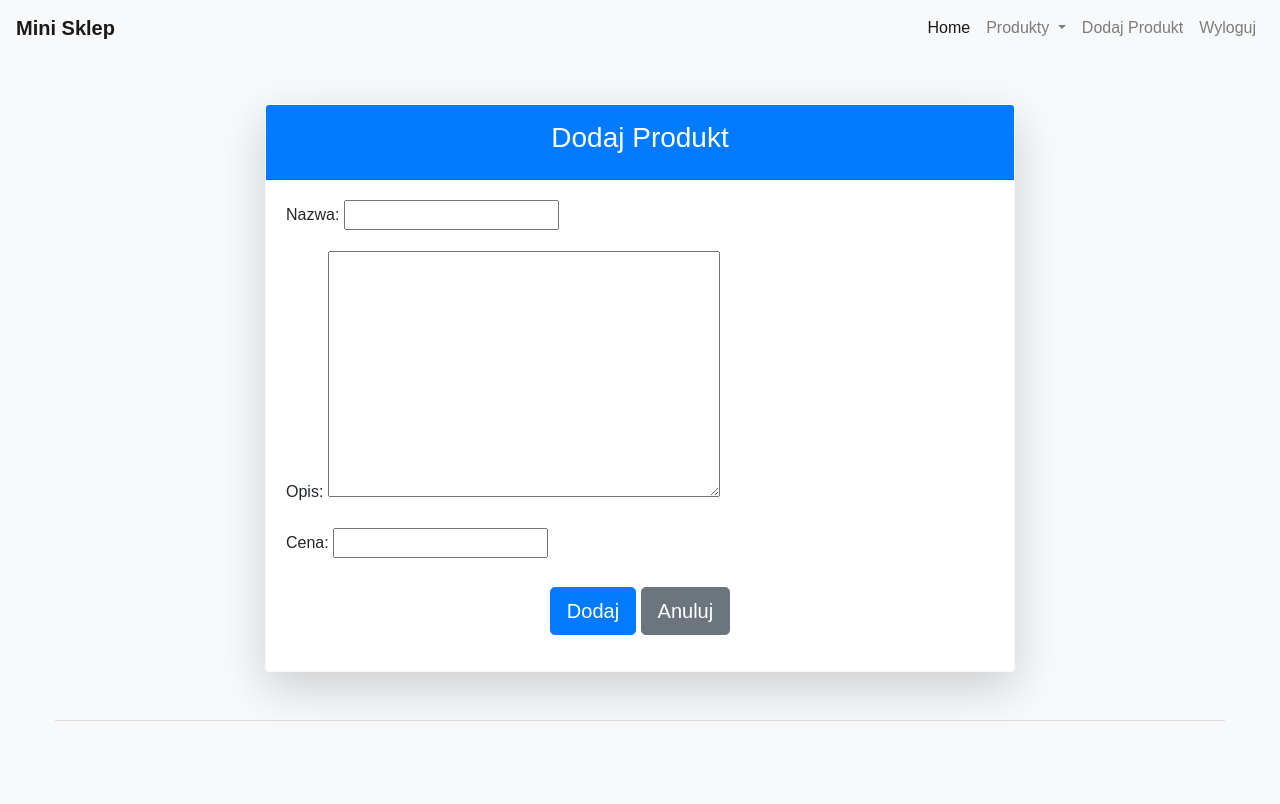
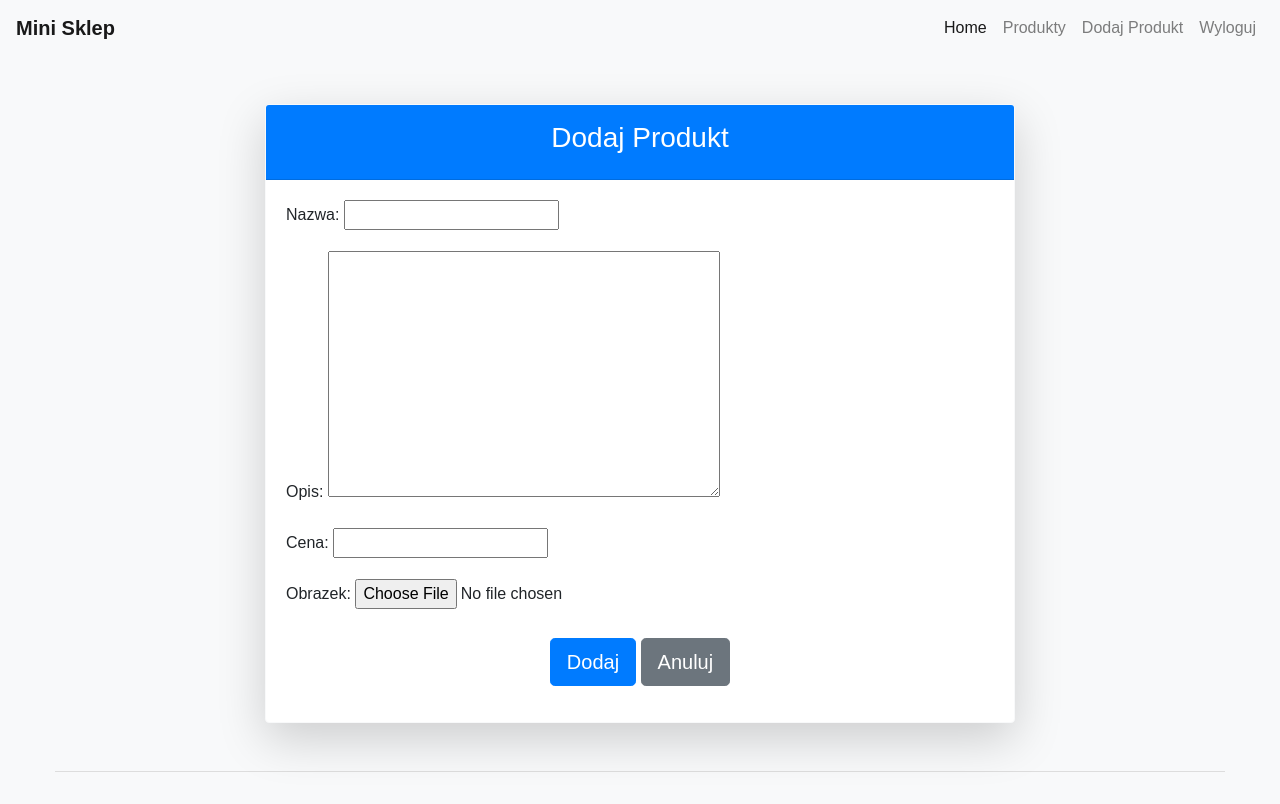
Before and after one commit to TheGift20obj/MiniSklep, a Django app: page /dodaj/ in a window 1280 px wide. Run offline with Django 5.2, Linux system fonts and the light colour scheme; the first user in the database is signed in; some libraries are stand-ins or nearby versions.

Commit message:
Added image for products

```diff
--- a/minisklep/settings.py
+++ b/minisklep/settings.py
@@ -80,6 +80,8 @@ DATABASES = {
         'NAME': BASE_DIR / 'db.sqlite3',
     }
 }
+MEDIA_URL = '/images/'
+MEDIA_ROOT = BASE_DIR / 'images'
 
 
 # Password validation
--- a/sklep/forms.py
+++ b/sklep/forms.py
@@ -4,4 +4,4 @@ from .models import Produkt
 class ProduktForm(forms.ModelForm):
     class Meta:
         model = Produkt
-        fields = ['nazwa', 'opis', 'cena']
+        fields = ['nazwa', 'opis', 'cena', 'obrazek']
--- a/sklep/models.py
+++ b/sklep/models.py
@@ -4,7 +4,7 @@ class Produkt(models.Model):
     nazwa = models.CharField(max_length=100)
     opis = models.TextField()
     cena = models.DecimalField(max_digits=10, decimal_places=2)
-    zdjecie = models.ImageField(upload_to='produkty/', null=True, blank=True)
+    obrazek = models.ImageField(upload_to='', null=True, blank=True)
 
     def __str__(self):
         return self.nazwa
--- a/sklep/templates/base.html
+++ b/sklep/templates/base.html
@@ -76,7 +76,6 @@
 </head>
 
 <body>
-    <!-- Nawigacja -->
     <nav class="navbar navbar-expand-lg navbar-light bg-light sticky-top">
         <a class="navbar-brand" href="/">Mini Sklep</a>
         <button class="navbar-toggler" type="button" data-toggle="collapse" data-target="#navbarNav" aria-controls="navbarNav" aria-expanded="false" aria-label="Toggle navigation">
@@ -88,7 +87,7 @@
                     <a class="nav-link" href="/">Home</a>
                 </li>
                 <li class="nav-item dropdown">
-                    <a class="nav-link dropdown-toggle" href="#" id="navbarDropdown" role="button" data-toggle="dropdown" aria-haspopup="true" aria-expanded="false">
+                    <a class="nav-link" href="#" id="navbarDropdown" role="button" data-toggle="dropdown" aria-haspopup="true" aria-expanded="false">
                         Produkty
                     </a>
                 </li>
@@ -102,14 +101,10 @@
         </div>
     </nav>
     <div class="container">
-
-        <!-- Zawartość strony -->
         <div class="content">
             {% block content %}
             {% endblock %}
         </div>
-
-        <!-- Stopka -->
         <footer class="footer mt-5 py-3 bg-light">
             <div class="container">
                 <!--<span>© 2025 Mini Sklep - Wszystkie prawa zastrzeżone</span>-->
--- a/sklep/templates/dodaj_edycja_produkt.html
+++ b/sklep/templates/dodaj_edycja_produkt.html
@@ -15,8 +15,9 @@
           </h3>
         </div>
         <div class="card-body">
-          <form method="post">
+          <form method="post" enctype="multipart/form-data">
             {% csrf_token %}
+
             <div class="form-group">
               {{ form.as_p }}
             </div>
--- a/sklep/templates/login.html
+++ b/sklep/templates/login.html
@@ -85,12 +85,10 @@
 
 <body>
     <div class="container">
-        <!-- Nawigacja -->
         <nav class="navbar navbar-expand-lg navbar-light bg-light">
             <a class="navbar-brand" href="/">Mini Sklep</a>
         </nav>
 
-        <!-- Formularz logowania -->
         <div class="login-form">
             <h2>Logowanie</h2>
             <form method="POST">
@@ -107,10 +105,9 @@
             </form>
         </div>
 
-        <!-- Stopka -->
         <footer class="footer mt-5 py-3 bg-light">
             <div class="container">
-                <span>© 2025 Mini Sklep - Wszystkie prawa zastrzeżone</span>
+                <!--<span>© 2025 Mini Sklep - Wszystkie prawa zastrzeżone</span>-->
             </div>
         </footer>
     </div>
```
Also changed, not shown: sklep/templates/lista_produktow.html (+9 -0 lines), db.sqlite3, images/chleb_te.png (renamed from sklep/images/chleb_te.png), sklep/migrations/0002_remove_produkt_zdjecie_produkt_obrazek.py (added).
